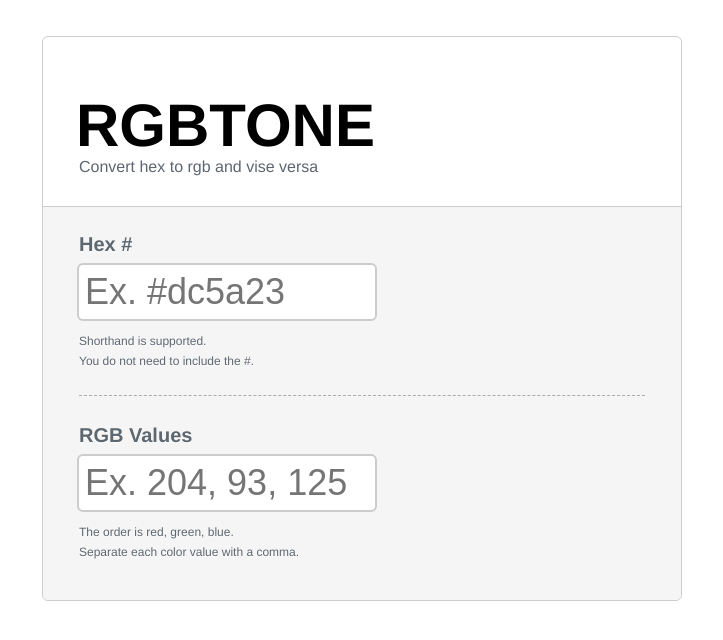
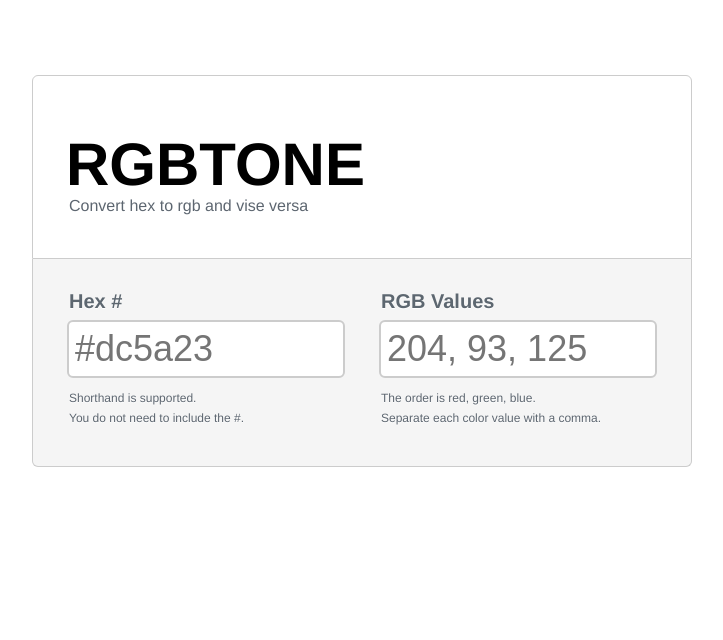
Before and after one commit to philbuchanan/rgbtone, a PHP site: page / in a window 1280 px wide. Shown: the top 640 px of the page, without its empty margins (278-1001 px from the left). Run offline with PHP 8.4, Linux system fonts and the light colour scheme.

Commit message:
New simpler design
- fixed bug where any input could be saved, even if it wasn't a valid
hex color

```diff
--- a/css/style.less
+++ b/css/style.less
@@ -78,36 +78,50 @@ h2 {
 	}
 }
 p {line-height: 20px;}
+strong {font-weight: bold;}
 hr {
 	border-top: 1px dashed #aaa;
 	margin: 24px 0 30px;
 }
 
 
-/* BASIC STRUCTURE
+/* STRUCTURE
    ---------------------------------- */
 
 .container {
-	width: 638px;
-	margin: 36px auto;
+	width: 660px;
+	margin: 75px auto 36px;
+}
+header {
+	background: white;
+	padding: 28px 36px 43px;
+	position: relative;
 	border: 1px solid #ccc;
-	.rounded(6px);
+	.border-radius(6px, 6px, 0, 0);
 }
-.header {
-	background: white;
-	padding: 28px 36px 30px;
-	position: relative;
-	.border-radius(6px,6px,0,0);
+section {
+	background: #f5f5f5;
+	border: 1px solid #ccc;
+	border-top: none;
+	padding: 33px 34px 38px;
+	overflow: auto;
+	.border-radius(0, 0, 6px, 6px);
+	.help-text {
+		color: #5D6670;
+		font-size: 12px;
+		text-shadow: 0px 1px 1px white;
+		margin: 10px 0 0 2px;
+	}
 }
-.controls {
-	background: #f5f5f5;
-	border-top: 1px solid #ccc;
-	padding: 28px 36px 38px;
-	.border-radius(0, 0, 6px, 6px);
+.half {
+	float: left;
+	width: 278px;
+	margin-right: 34px;
 }
+.last {margin-right: 0 !important;}
 
 
-/* PRIMARY STYLES
+/* INPUTS
    ---------------------------------- */
 
 label {
@@ -117,31 +131,31 @@ label {
 	font-size: 20px;
 	font-weight: bold;
 	text-shadow: 0px 1px 1px white;
-	margin-bottom: 10px;
+	margin: 0 0 10px 2px;
 }
 input {
 	color: #444;
 	font-size: 36px;
 	display: inline;
 	font-family: sans-serif;
-	width: 284px;
-	margin-left: -2px;
+	width: 262px;
 	padding: 6px;
 	border: 2px solid #CCC;
+	-webkit-appearance: none;
 	.rounded(6px);
-	-webkit-appearance: none;
 	&:focus {outline: none;}
 }
-.help-text {
-	color: #5D6670;
-	font-size: 12px;
-	text-shadow: 0px 1px 1px white;
-	margin: 10px 0 0;
-}
+
+
+/* LARGE PREVIEW CHIP
+   ---------------------------------- */
+
 .preview, .recent-preview {
 	position: absolute;
 	right: 34px;
-	top: 38px;
+	top: -40px;
+	width: 160px;
+	height: 202px;
 	opacity: 1;
 	.rounded(6px);
 	.box-shadow(0px 1px 3px rgba(0, 0, 0, 0.3));
@@ -151,7 +165,7 @@ input {
 		width: 160px;
 		.border-radius(6px, 6px, 0, 0);
 	}
-	.text-area {
+	.chip-info {
 		background: white;
 		padding: 4px 6px 5px;
 		padding: 8px;
@@ -159,40 +173,55 @@ input {
 		p {
 			font-size: 14px;
 			line-height: 18px;
-			&.label {font-weight: bold;}
-			#save {
-				float: right;
-				color: #000;
-				font-size: 11px;
-				font-weight: normal;
-				text-transform: uppercase;
-				text-decoration: none;
-				margin-top: 2px;
-				cursor: pointer;
-				&:hover {text-decoration: underline;}
-			}
 		}
 	}
+	.save {
+		color: #000;
+		background: rgba(255, 255, 255, 0.6);
+		position: relative;
+		top: -202px;
+		font-size: 14px;
+		width: 160px;
+		height: 82px;
+		padding-top: 68px;
+		text-align: center;
+		font-weight: normal;
+		text-decoration: none;
+		text-shadow: 0 1px 1px rgba(255, 255, 255, 0.5);
+		opacity: 0;
+		.border-radius(6px, 6px, 0, 0);
+		.transition(opacity 0.2s ease);
+	}
 }
+.preview:hover {
+	.save {opacity: 1;}
+}
+.cursor {cursor: pointer;}
 .transparent {opacity: 0;}
+
+
+/* SMALL PREVIEW CHIPS
+   ---------------------------------- */
+
 .hide {display: none;}
 .colors {
-	width: 638px;
+	width: 660px;
 	margin: 0 auto 36px;
 }
 .recent-preview {
 	position: inherit;
 	float: left;
-	margin: 0 16px 36px 0;
+	width: 95px;
+	height: 135px;
+	margin: 0 18px 36px 0;
 	.color-area {
 		height: 87px;
-		width: 93px;
+		width: 95px;
 	}
-	.text-area {
+	.chip-info {
 		p {
 			font-size: 12px;
 			line-height: 16px;
 		}
 	}
 }
-.last {margin-right: 0;}
--- a/index.html
+++ b/index.html
@@ -11,32 +11,36 @@
 </head>
 <body>
 <div class="container">
-	<div class="header">
-		<h1>RGBtone</h1>
+	<header>
+		<h1>RGBTONE</h1>
 		<h2>Convert hex to rgb and vise versa</h2>
 		<div id="preview" class="preview transparent">
 			<div class="color-area" id="previewcolor" style="background:#fff;"></div>
-			<div class="text-area">
-				<p class="label">Preview<span id="save">Save</span></p>
+			<div class="chip-info">
+				<p><strong>Preview</strong></p>
 				<p class="value" id="previewtitle">#fff</p>
 			</div>
+			<div class="save">Save Color</div>
 		</div>
-	</div>
-	<div class="controls">
-		<label for="hexvalue">Hex #</label>
-		<input type="text" id="hex" name="hex" placeholder="Ex. #dc5a23" />
+	</header>
+	<section>
+		<div class="half">
+			<label for="hex">Hex #</label>
+			<input type="text" id="hex" name="hex" placeholder="#dc5a23" />
 			<div class="help-text">
 				<p>Shorthand is supported.</p>
 				<p>You do not need to include the #.</p>
 			</div>
-		<hr />
+		</div>
+		<div class="half last">
 			<label for="rgb">RGB Values</label>
-		<input type="text" id="rgb" name="rgb" placeholder="Ex. 204, 93, 125" />
+			<input type="text" id="rgb" name="rgb" placeholder="204, 93, 125" />
 			<div class="help-text">
 				<p>The order is red, green, blue.</p>
 				<p>Separate each color value with a comma.</p>
 			</div>
 		</div>
+	</section>
 </div>
 <div class="colors">
 	<h2 id="savedtitle" class="hide" style="margin-bottom: 12px;">Your saved <a href="colors/">colors</a></h2>
--- a/js/script.js
+++ b/js/script.js
@@ -10,12 +10,13 @@
 
 
 
+var color; // Always a valid hex value
+
 var hexInput    = document.getElementById('hex');
 var rgbInput    = document.getElementById('rgb');
 var preview     = document.getElementById('preview');
 var pcolor      = document.getElementById('previewcolor');
 var ptitle      = document.getElementById('previewtitle');
-var saveBtn     = document.getElementById('save');
 var savedTitle  = document.getElementById('savedtitle');
 var savedColors = document.getElementById('savedcolors');
 
@@ -41,7 +42,6 @@ function init() {
 	rgbInput.addEventListener('keyup', getHexValue);
 	hexInput.addEventListener('click', function() {hexInput.select()});
 	rgbInput.addEventListener('click', function() {rgbInput.select()});
-	saveBtn.addEventListener('click', save);
 
 	if (retrieveColors()) {
 		ajaxRequest = ajaxRequest();
@@ -78,15 +78,22 @@ function getRgbValue() {
 
 		var rgbValues = hexToRgb(hexValue);
 		if (rgbValues) {
+			color = value;
 			rgbInput.value = rgbValues['r'] + ', ' + rgbValues['g'] + ', ' + rgbValues['b'];
 			pcolor.style.background = '#' + hexValue;
 			ptitle.innerHTML = '#' + value;
 			preview.classList.remove('transparent');
+			preview.classList.add('cursor');
+			preview.addEventListener('click', save);
 		}
 
 	}
 	else {
+
+		color = null;
 		preview.classList.add('transparent');
+		preview.classList.remove('cursor');
+
 	}
 
 }
@@ -134,15 +141,20 @@ function getHexValue() {
 	if (r !== false && g !== false && b !== false) {
 
 		var hexValue = rgbToHex(r, g, b);
+		color = value;
 		hexInput.value = hexValue;
 		pcolor.style.background = '#' + hexValue;
 		ptitle.innerHTML = '#' + hexValue;
 		preview.classList.remove('transparent');
+		preview.classList.add('cursor');
+		preview.addEventListener('click', save);
 
 	}
 	else {
 
+		color = null;
 		preview.classList.add('transparent');
+		preview.classList.remove('cursor');
 
 	}
 
@@ -227,15 +239,17 @@ function componentToHex(c) {
 
 function save() {
 
-	var value  = hexInput.value;
+	if (typeof color !== 'undefined' && color !== null) {
 
-	if (colors.length >= maxSave) colors.pop();
-	colors.unshift(value);
+		if (colors.length >= maxSave) colors.pop();
+		colors.unshift(color);
 
-	localStorage.setItem('colors', JSON.stringify(colors));
+		localStorage.setItem('colors', JSON.stringify(colors));
 
-	displayRecents();
-	saveColors(value);
+		displayRecents();
+		saveColors(color);
+
+	}
 
 }
 
@@ -282,9 +296,9 @@ function displayRecents() {
 		else var last = '';
 		string += '<div class="recent-preview' + last + '">';
 		string += '<div class="color-area" style="background: #' + colors[i] + '"></div>';
-		string += '<div class="text-area">';
-		string += '<p class="label">Preview</p>';
-		string += '<p class="value">#' + colors[i] + '</p>';
+		string += '<div class="chip-info">';
+		string += '<p><strong>Preview</strong></p>';
+		string += '<p>#' + colors[i] + '</p>';
 		string += '</div></div>';
 
 	}
```
Also changed, not shown: css/style.css, 1 other file. Lines whose indentation alone changed are shown as unchanged.
